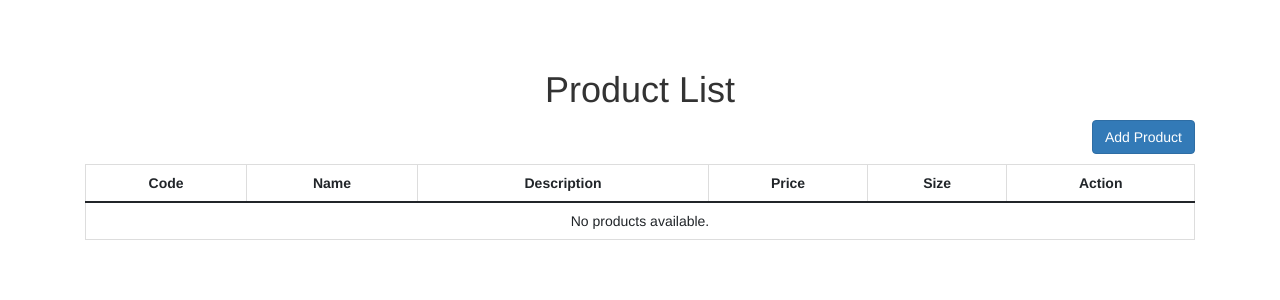
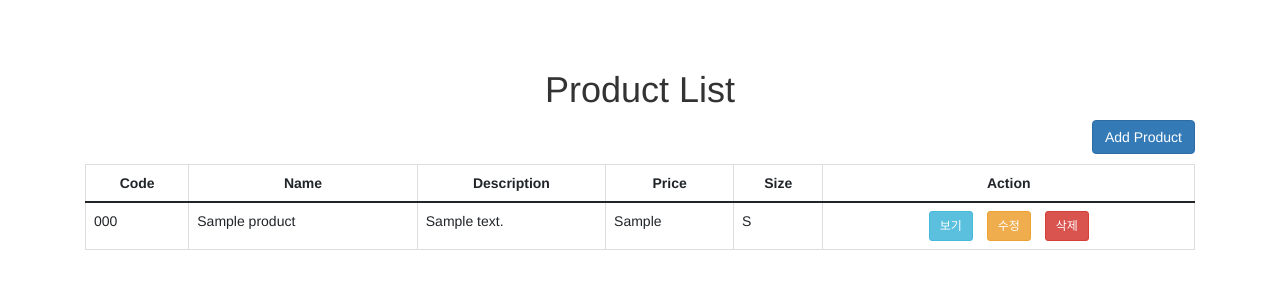
Before and after one commit to saddeveloper99/ERP, a Django app: page /product_list/ in a window 1280 px wide. Shown: the part 112-412 px from the top of the page. Run offline with Django 4.2, Linux system fonts and the light colour scheme; a user stored in the database is signed in; tables that the repository leaves empty hold one stand-in row (values such as "Sample post"); some libraries are stand-ins or nearby versions.

Commit message:
add product function, modal close btn

```diff
--- a/erp/erp/views.py
+++ b/erp/erp/views.py
@@ -13,7 +13,7 @@ def product_list_view(request):
         user = request.user.is_authenticated
         if user:
             all_product = Product.objects.all()
-            return render(request, 'erp/product_list.html', {'product': all_product})
+            return render(request, 'erp/product_list.html', {'all_product': all_product})
         else:
             return redirect('/sign-in')
 
@@ -22,14 +22,14 @@ def product_list_view(request):
         code = request.POST.get('code', '')
         description = request.POST.get('description', '')
         price = request.POST.get('price', '')
-        sizes = request.POST.get('sizes', '')
+        size = request.POST.get('size', '')
 
         my_product = Product.objects.create(
             name=name,
             code=code,
             description=description,
             price=price,
-            sizes=sizes
+            size=size
             )
         my_product.save()
         return redirect('/product_list')
--- a/erp/templates/base.html
+++ b/erp/templates/base.html
@@ -66,6 +66,9 @@
         $('#addProductModalBtn').on('click', function() {
             $('#addProductModal').modal('show');
         });
+        $('#modalCloseBtn').on('click', function() {
+            $('#addProductModal').modal('hide');
+        });
     });
 </script>
 </html>
--- a/erp/templates/erp/product_list.html
+++ b/erp/templates/erp/product_list.html
@@ -69,17 +69,17 @@
                         </tr>
                     </thead>
                     <tbody>
-                        {% for product in product_list %}
+                        {% for product in all_product %}
                         <tr>
                             <td>{{ product.code }}</td>
                             <td>{{ product.name }}</td>
                             <td>{{ product.description }}</td>
                             <td>{{ product.price }}</td>
-                            <td>{{ product.get_size_display }}</td>
+                            <td>{{ product.size }}</td>
                             <td>
-                                <a href="{% url 'product_detail' product.id %}" class="btn btn-info btn-sm">View</a>
-                                <a href="{% url 'product_update' product.id %}" class="btn btn-warning btn-sm">Edit</a>
-                                <a href="{% url 'product_delete' product.id %}" class="btn btn-danger btn-sm">Delete</a>
+                                <a href="" class="btn btn-info btn-sm">보기</a>
+                                <a href="" class="btn btn-warning btn-sm">수정</a>
+                                <a href="" class="btn btn-danger btn-sm">삭제</a>
                             </td>
                         </tr>
                         {% empty %}
@@ -98,12 +98,9 @@
             <div class="modal-content">
                 <div class="modal-header">
                     <h4 class="modal-title" id="addProductModalLabel">Add Product</h4>
-                    <button type="button" class="close" data-dismiss="modal" aria-label="Close">
-                        <span aria-hidden="true">&times;</span>
-                    </button>
                 </div>
                 <div class="modal-body">
-                    <form method="POST" action="/product_create/">
+                    <form method="POST" action="/product_list/">
                         {% csrf_token %}
                         <div class="form-group">
                             <label for="code">Code</label>
@@ -132,7 +129,7 @@
                         </div>
                         <div class="modal-footer">
                             <button type="submit" class="btn btn-primary">Add</button>
-                            <button type="button" class="btn btn-secondary" data-dismiss="modal">Cancel</button>
+                            <button type="button" class="btn btn-secondary" id="modalCloseBtn" data-dismiss="modal">Cancel</button>
                         </div>
                     </form>
                 </div>
```
